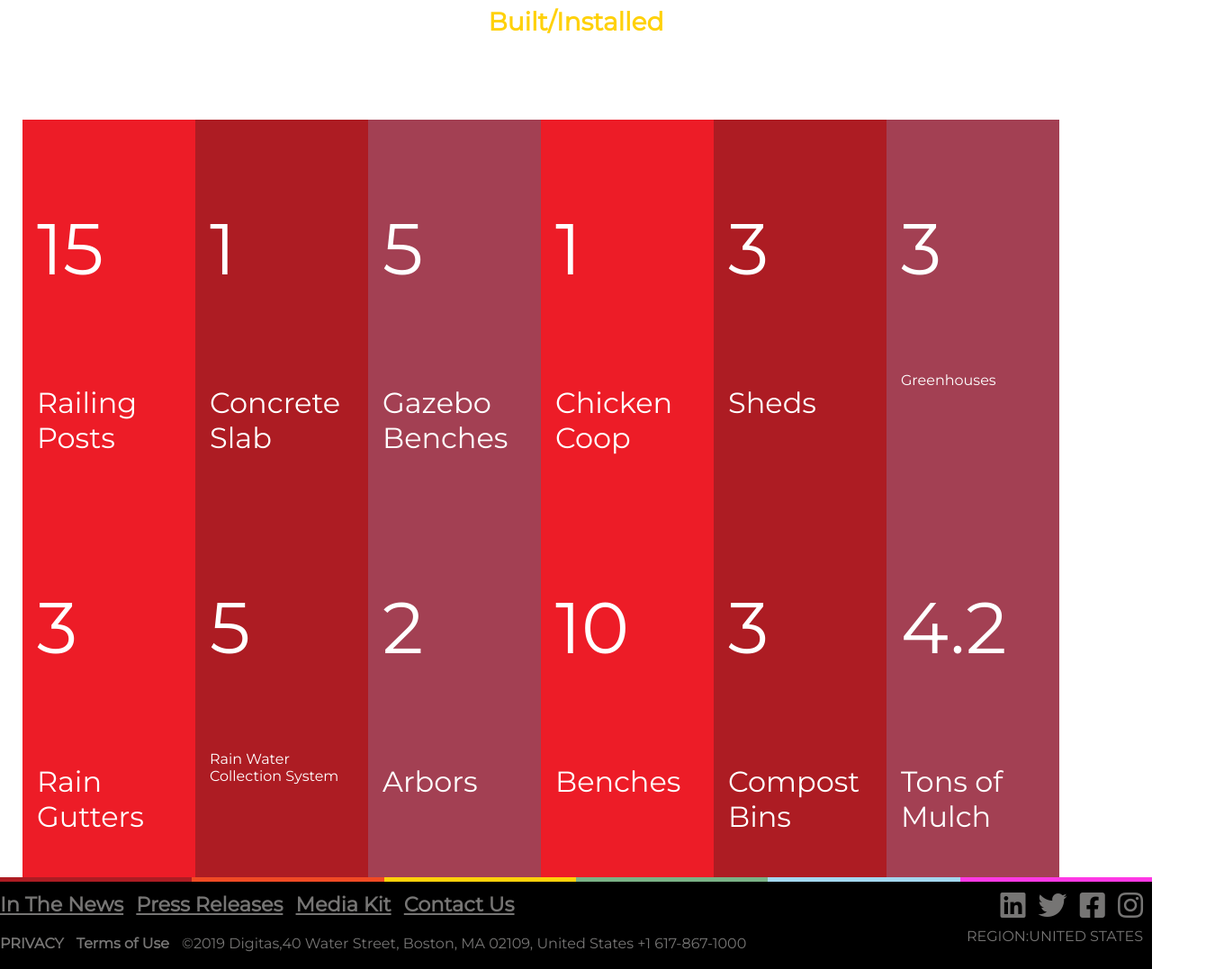
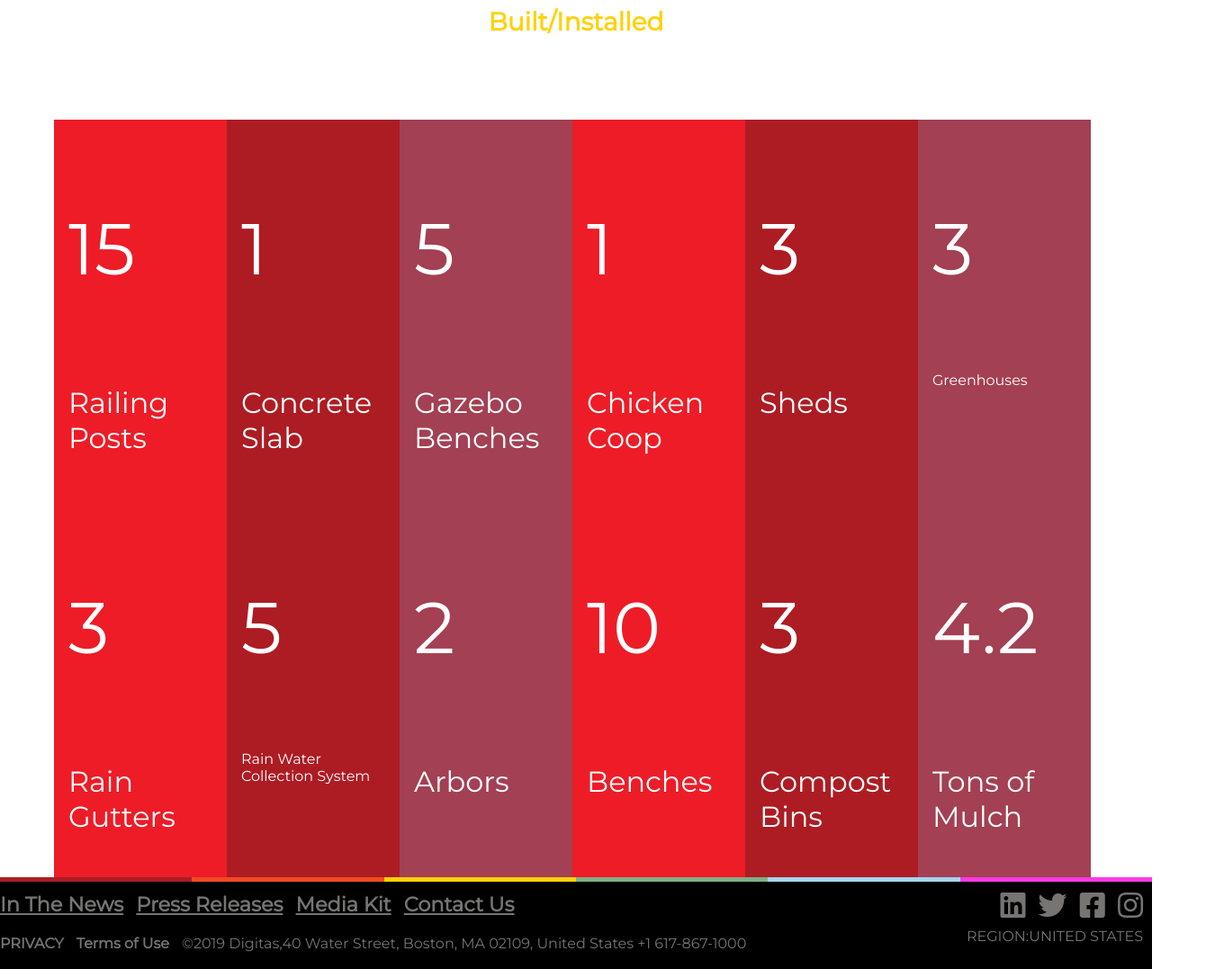
Before and after one commit to LFarfel95/LFarfel95.github.io, a plain HTML site: page index.html in a window 1280 px wide. Shown: the part 1240-2317 px from the top of the page at 90% size, 1340 px wide, since content can reach past the window. Drawn offline with Linux system fonts and the light colour scheme; files whose address does not match are found by name.

Commit message:
padding left

```diff
--- a/css/styles.css
+++ b/css/styles.css
@@ -375,7 +375,7 @@ element.style {
     display: flex;
     flex-flow: row wrap;
     width: 100%;
-    padding-left: 25px;
+    padding-left: 60px;
 }
 
 .dcsd-facts_square {
```
